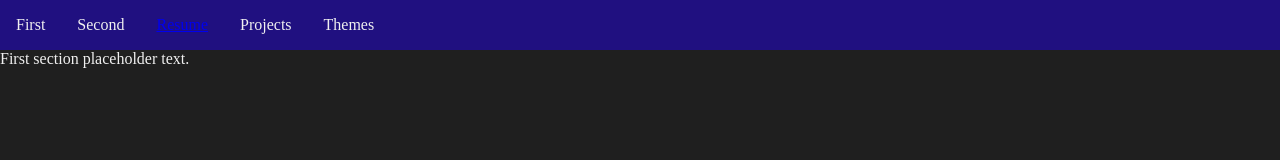
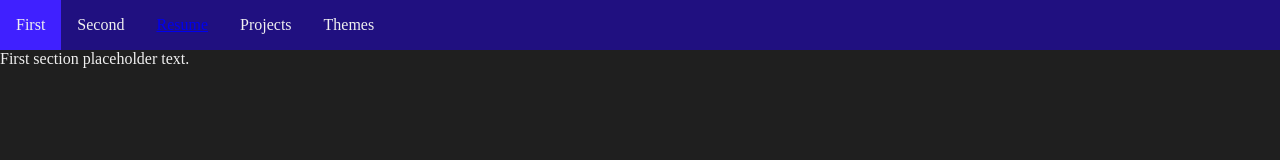
Before and after one commit to ejspriggs/web-portfolio, a plain HTML site: page index.html in a window 1280 px wide. Drawn offline with Linux system fonts and the light colour scheme.

Commit message:
Nav bar now uses var(--selected-item-color) for bg on hover for all items.  Handling for drop-downs can probably be made more parsimonious, now.

```diff
--- a/style.css
+++ b/style.css
@@ -32,6 +32,10 @@ nav {
 
 nav > div {
     padding: 16px;
+}
+
+nav > div:hover {
+    background-color: var(--selected-item-color);
 }
 
 #first {
```
